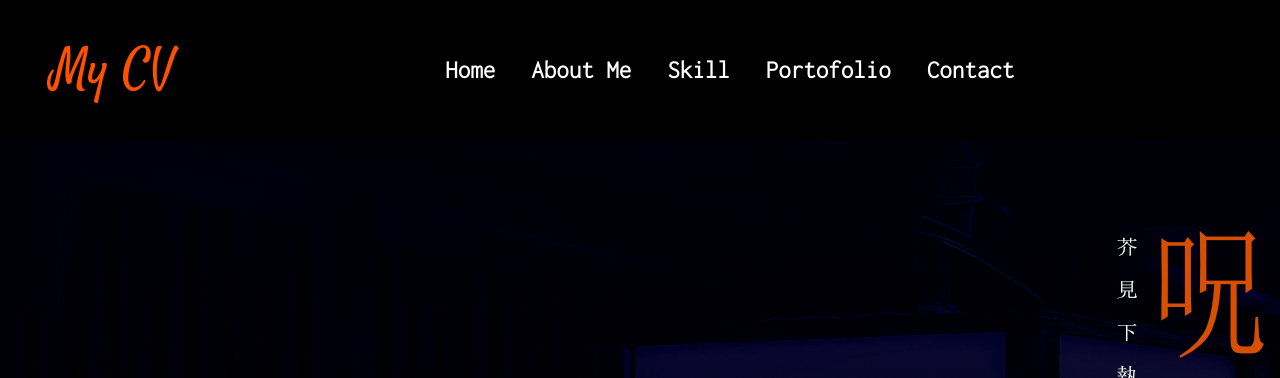
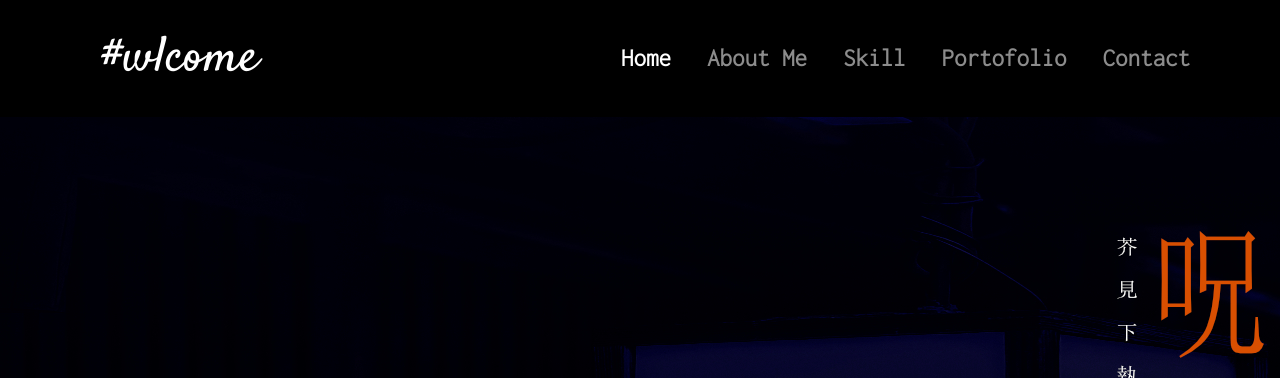
Before and after one commit to Zulhaditya/My-Real-Website, a plain HTML site: page index.html in a window 1280 px wide. Shown: the top 378 px of the page. Drawn offline with nearby package versions, Linux system fonts and the light colour scheme.

Commit message:
Update Website

```diff
--- a/index.html
+++ b/index.html
@@ -14,19 +14,18 @@
     <title>Home</title>
   </head>
   <body>
-    <!-- Home -->
+    <!-- Awal Home -->
     <section class="section-home container-fluid">
-        <div id="nav" class="sticky-nav">
-            <nav class="navbar navbar-expand-lg">
-                <div class="container-fluid">
-                  <a class="navbar-brand" href="#">My CV</a>
+        <nav class="navbar navbar-expand-lg navbar-dark fixed-top">
+          <div class="container">
+            <a class="navbar-brand" href="#">#wlcome</a>
             <button class="navbar-toggler" type="button" data-bs-toggle="collapse" data-bs-target="#navbarNav" aria-controls="navbarNav" aria-expanded="false" aria-label="Toggle navigation">
               <span class="navbar-toggler-icon"></span>
             </button>
-                  <div class="collapse navbar-collapse d-flex justify-content-center" id="navbarNav">
-                    <ul class="navbar-nav">
+            <div class="collapse navbar-collapse text" id="navbarNav">
+              <ul class="navbar-nav ms-auto">
                 <li class="nav-item">
-                        <a class="nav-link active" aria-current="page" href="#home">Home</a>
+                  <a class="nav-link active" aria-current="page" href="#">Home</a>
                 </li>
                 <li class="nav-item">
                   <a class="nav-link" href="#about">About Me</a>
@@ -44,11 +43,9 @@
             </div>
           </div>
         </nav>
-        </div>
         <div class="personal-info" id="home">
             <div class="row">
                 <div class="col-3">
-
                 </div>
                 <div class="col-5">
                     <div class="social-media">
@@ -57,6 +54,7 @@
                         <a href="https://twitter.com/Zulhaditya3?s=09" target="blank"><i class="fab fa-twitter-square icon"></i></a>
                         <a href="https://www.instagram.com/zulhaditya/" target="blank"><i class="fab fa-instagram-square icon"></i></a>
                     </div>
+
                     <h1>I am Zulhaditya Hapiz</h1>
                     <div class="text-animate">
                         <span>{Programmer}</span>
@@ -67,8 +65,9 @@
             </div>
         </div>
     </section>
+    <!-- Akhir Home -->
 
-    <!-- About Me -->
+    <!-- Awal About Me -->
 
     <section class="section-about container-fluid" id="about">
       <div class="row">
@@ -84,9 +83,9 @@
         </div>
       </div>
     </section>
+    <!-- Akhir About Me -->
 
-    <!-- Skill -->
-
+    <!-- Awal Skill -->
     <div id="skill" class="carousel slide" data-bs-ride="carousel">
       <div class="carousel-indicators">
         <button type="button" data-bs-target="#skill" data-bs-slide-to="0" class="active" aria-current="true" aria-label="Slide 1"></button>
@@ -113,11 +112,13 @@
         <span class="visually-hidden">Next</span>
       </button>
     </div>
+    <!-- Akhir Skill -->
 
-    <!-- Portofolio -->
+    <!-- Awal Portofolio -->
     <img src="img/fiverr.jpg" alt="" id="porto">
+    <!-- Akhir Portofolio -->
 
-    <!-- Contact -->
+    <!-- Awal Contact -->
     <section class="section-contact container-fluid" id="contact">
       <h1 class="contactme">contact me :</h1>
       <ul>
@@ -127,11 +128,13 @@
         <li><a href="https://www.instagram.com/zulhaditya/" target="blank"><i class="fab fa-instagram" aria-hidden="true"></i></a></li>
         </ul>
     </section>
+    <!-- Akhir Contact -->
 
-    <!-- Footer -->
+    <!-- Awal Footer -->
     <div class="footer">
       <p class="copy">Copyright 2021 © Zulhaditya</p>
     </div>
+    <!-- Akhir Footer -->
 
   </body>
 </html>
--- a/style.css
+++ b/style.css
@@ -48,13 +48,9 @@ a:hover {
 
 }
 
-.sticky-nav {
-    position: fixed; /*untuk browser safari*/
-    left: 0;
-    right: 0;
-    z-index: 1;
-    background-color:black;
-    padding: 20px;
+.navbar {
+    background-color: black;
+    padding: 1rem;
 }
 
 .personal-info .row .col-5{
@@ -239,7 +235,6 @@ hr {
 
 .section-contact ul li:hover:nth-child(2) a{
     background: #3b5999;
-
 }
 
 .section-contact ul li:hover:nth-child(2) a:before{
```
Lines whose indentation alone changed are shown as unchanged.
